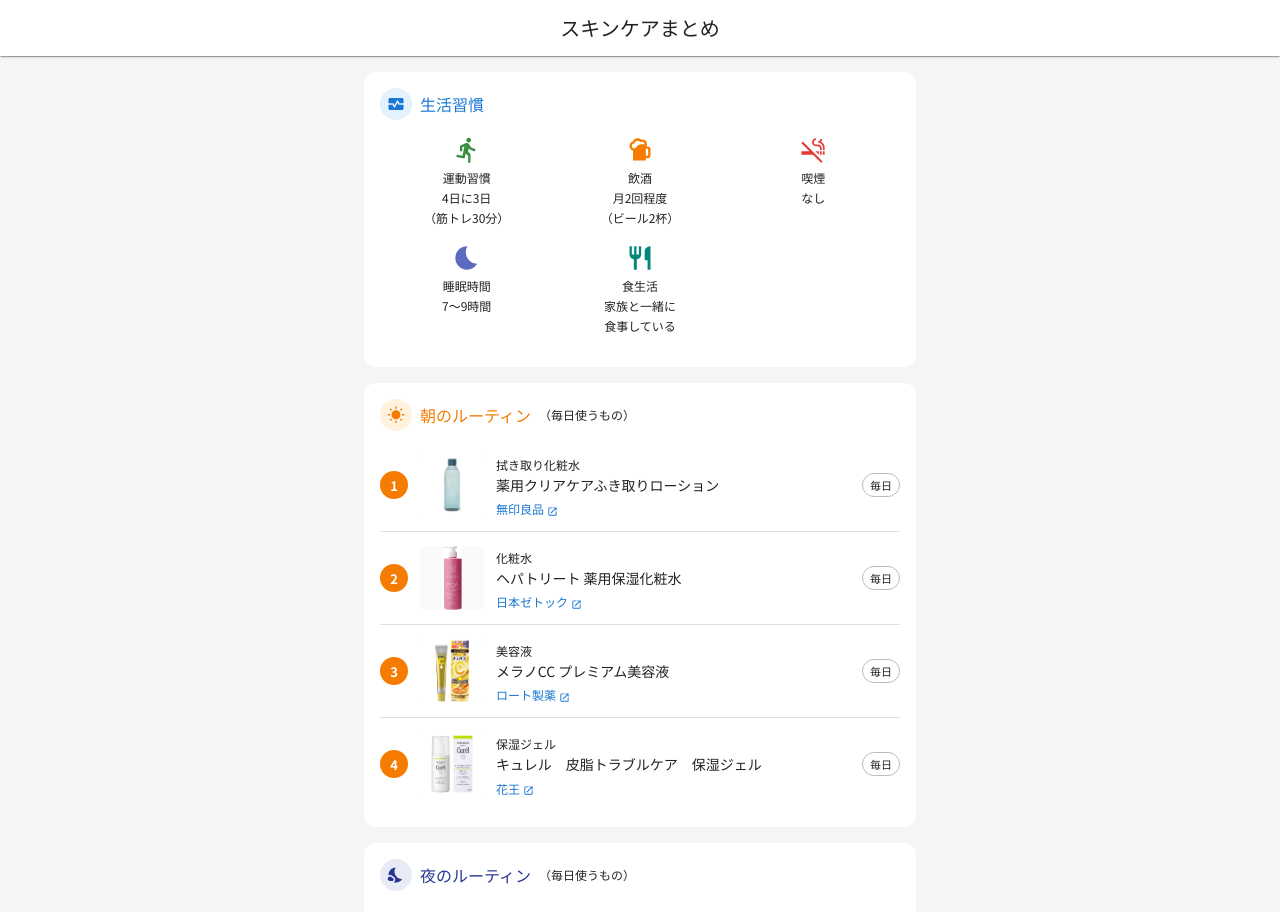
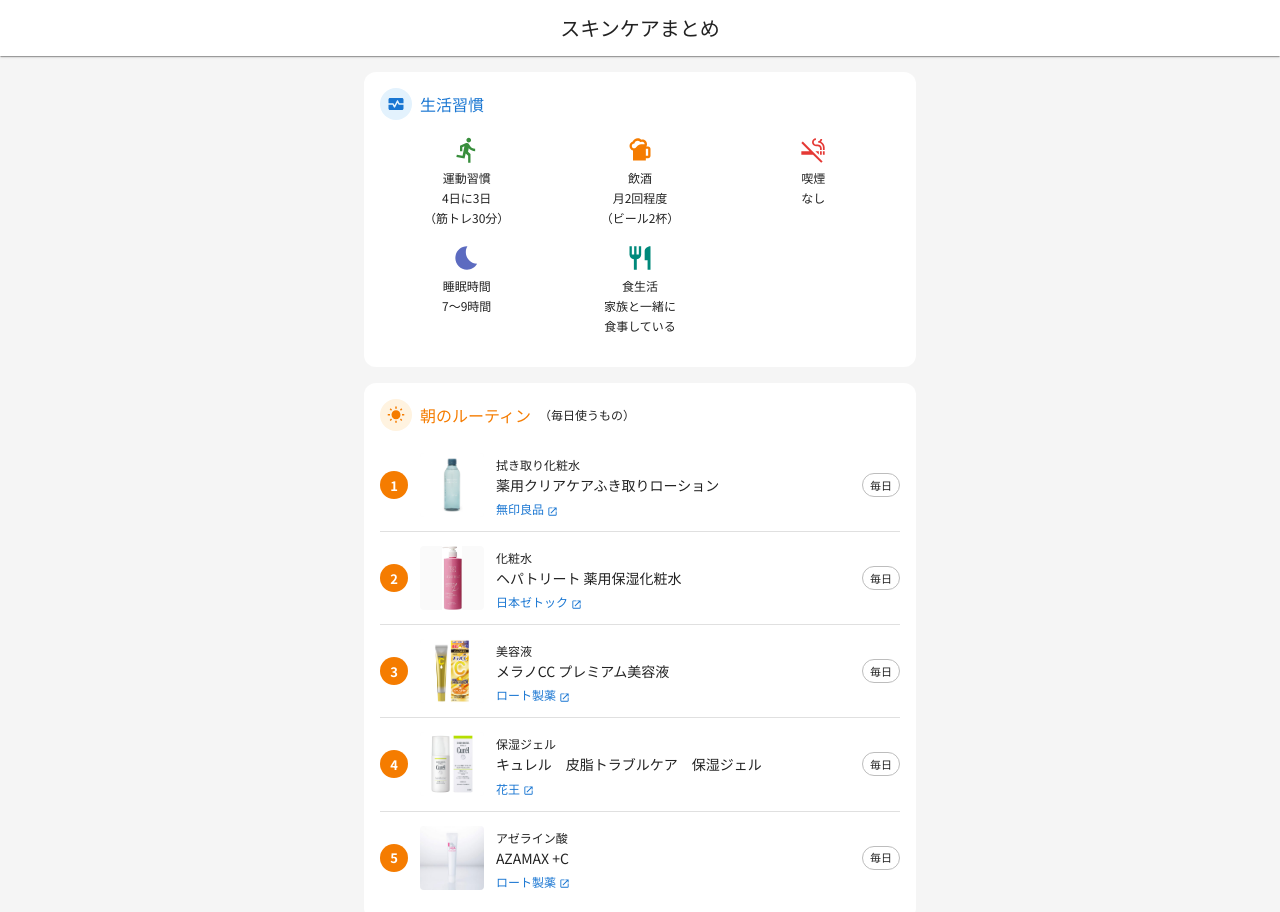
Before and after one commit to afternoon20/my-cosmetic, a React (Vite) app: page / in a window 1280 px wide. Shown: the top 912 px of the page. Built offline with nearby package versions, Linux system fonts and the light colour scheme.

Commit message:
mod items

```diff
--- a/src/data/items.js
+++ b/src/data/items.js
@@ -38,6 +38,14 @@ export const morningItems = [
     maker: "花王",
     img: "assets/images/morning_004.jpg",
     url: "https://www.kao-kirei.com/ja/item/kbb/curel/4901301236210/?tw=kbb",
+  },
+  {
+    id: 5,
+    category: "アゼライン酸",
+    name: "AZAMAX +C",
+    maker: "ロート製薬",
+    img: "assets/images/morning_005.jpg",
+    url: "https://rohto-md.com/drx/products/aza/",
   },
 ];
 
@@ -82,6 +90,14 @@ export const nightItems = [
     img: "assets/images/night_005.jpg",
     url: "https://www.rohto.co.jp/",
   },
+  {
+    id: 6,
+    category: "アゼライン酸",
+    name: "AZAMAX +C",
+    maker: "ロート製薬",
+    img: "assets/images/morning_005.jpg",
+    url: "https://rohto-md.com/drx/products/aza/",
+  },
 ];
 
 export const sometimesItems = [
```
Also changed, not shown: public/assets/images/morning_005.jpg (added).
